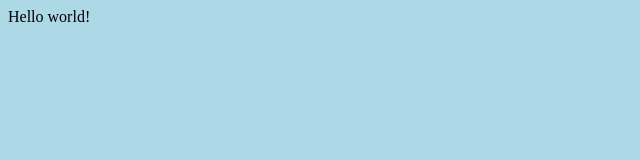
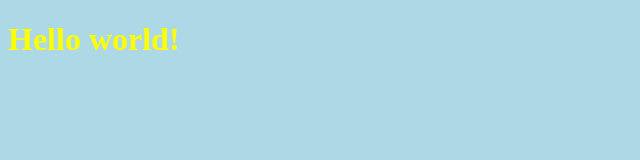
Before and after one commit to ojp277/HTMLCSS2, a plain HTML site: page index.html in a window 1280 px wide. Shown: the whole page, without its empty margins (0-640 px from the left). Drawn offline with Linux system fonts and the light colour scheme.

Commit message:
Een H1 toegevoegd en opgemaakt

```diff
--- a/CSS/opmaak.css
+++ b/CSS/opmaak.css
@@ -2,3 +2,7 @@
 body {
   background-color: lightblue;
 }
+
+h1 {
+ color: yellow;
+}
--- a/index.html
+++ b/index.html
@@ -6,6 +6,7 @@
     <link rel="stylesheet" href="css/opmaak.css" type="text/css">
   </head>
   <body>
+    <h1>
     Hello world!
   </body>
 </html>
```
Also changed, not shown: pagina2.html (added).
